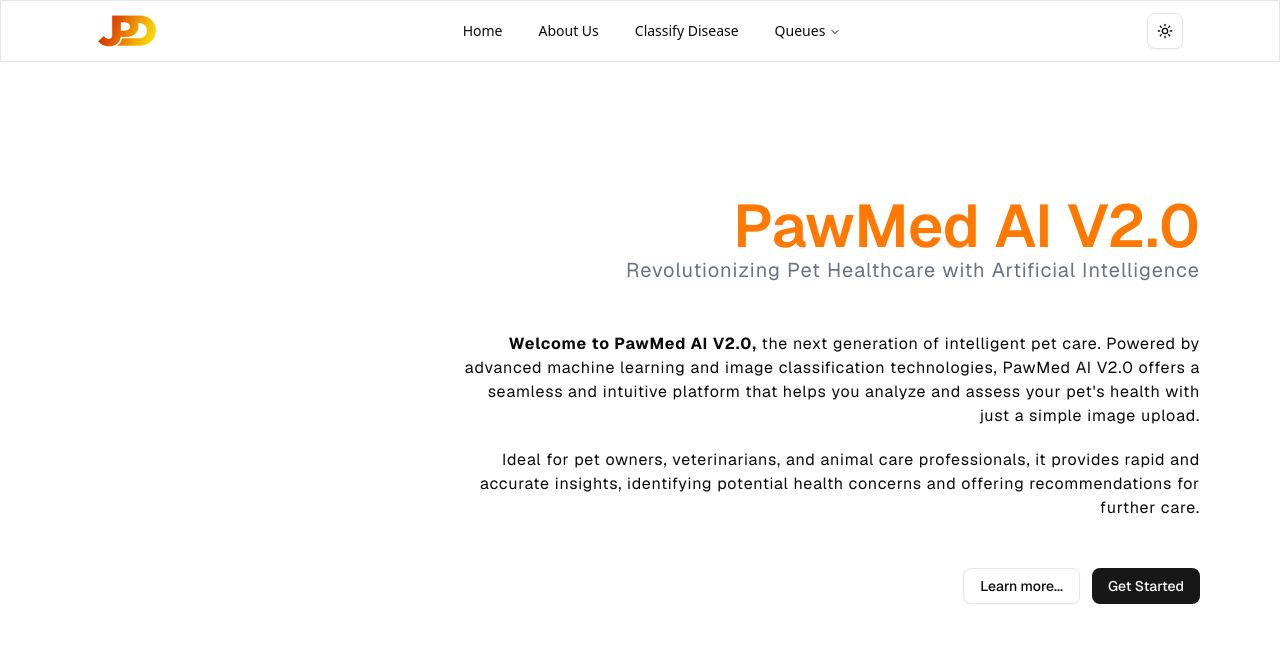
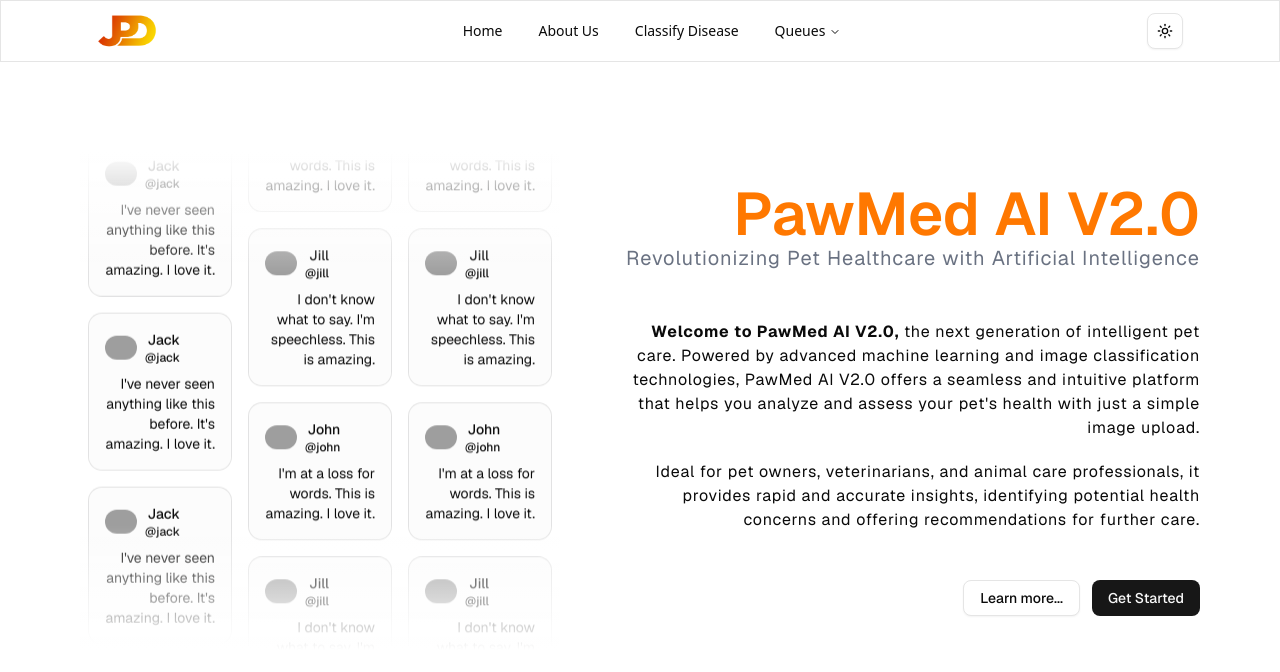
Before and after one commit to jpdevdotcom/PawmedAI, a Next.js app in the folder client/: page / in a window 1280 px wide. Shown: the top 672 px of the page. Built offline with nearby package versions, Linux system fonts and the light colour scheme; grey boxes are pictures that could not be loaded.

Commit message:
chore: polish landing page ui

```diff
--- a/client/app/page.tsx
+++ b/client/app/page.tsx
@@ -1,9 +1,12 @@
+import { CustomMarqueeCard } from "@/components/shared/custom-marquee";
 import { Button } from "@/components/ui/button";
 
 export default function LandingPage() {
 	return (
-		<div className="flex items-center h-full justify-center text-right gap-52">
-			<div className="w-1/2"></div>
+		<div className="flex items-center h-full justify-center text-right gap-16">
+			<div className="w-1/2">
+				<CustomMarqueeCard />
+			</div>
 
 			<div className="space-y-12">
 				<section>
--- a/client/components/shared/custom-marquee.tsx
+++ b/client/components/shared/custom-marquee.tsx
@@ -67,7 +67,7 @@
 	);
 };
 
-export default function CustomMarqueeCard() {
+export const CustomMarqueeCard = () => {
 	return (
 		<div className="relative flex h-[500px] w-full flex-row items-center justify-center overflow-hidden">
 			<Marquee pauseOnHover vertical className="[--duration:10s]">
@@ -80,8 +80,13 @@
 					<ReviewCard key={review.username} {...review} />
 				))}
 			</Marquee>
+			<Marquee pauseOnHover vertical className="[--duration:10s]">
+				{secondRow.map((review) => (
+					<ReviewCard key={review.username} {...review} />
+				))}
+			</Marquee>
 			<div className="pointer-events-none absolute inset-x-0 top-0 h-1/4 bg-gradient-to-b from-background"></div>
 			<div className="pointer-events-none absolute inset-x-0 bottom-0 h-1/4 bg-gradient-to-t from-background"></div>
 		</div>
 	);
-}
+};
```
